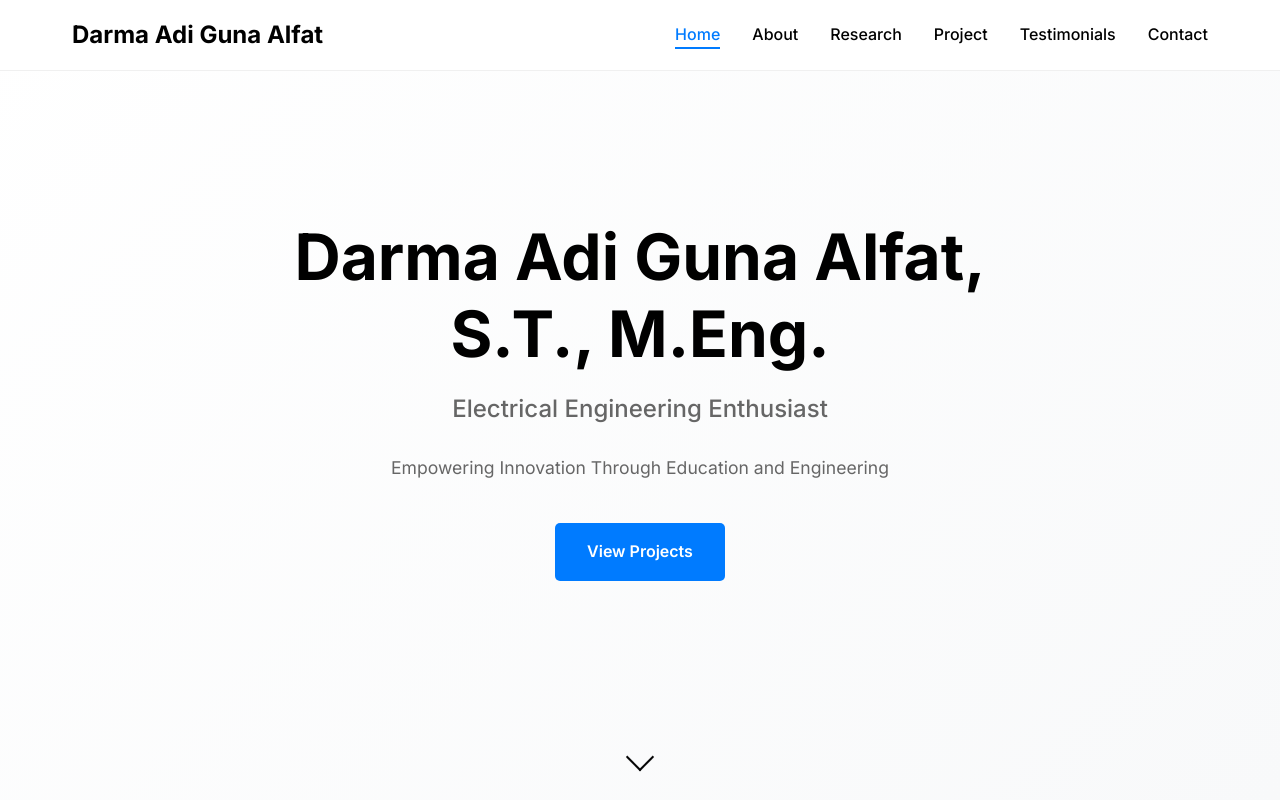
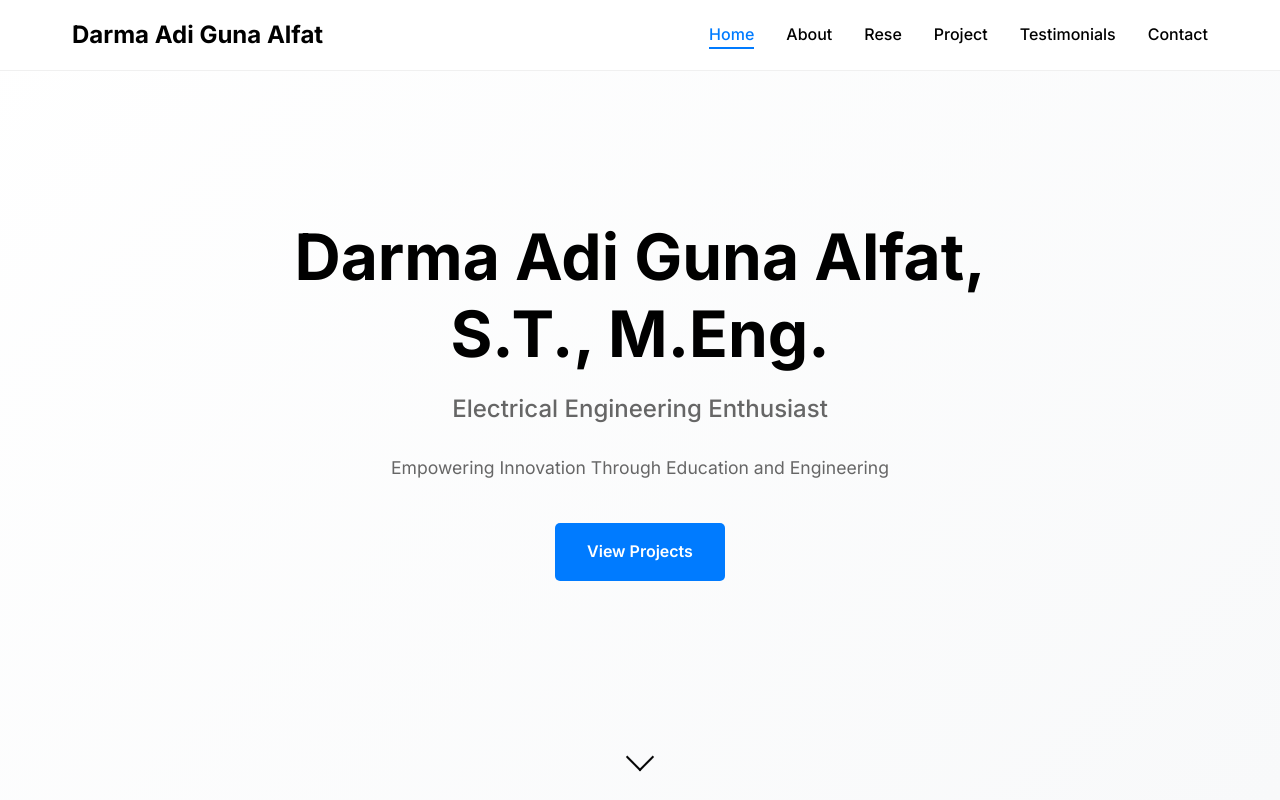
Before and after one commit to darmaadigunaalfat/darmaadigunaalfat_portfolio, a plain HTML site: page index.html in a window 1280 px wide. Shown: the top 800 px of the page. Drawn offline with Linux system fonts and the light colour scheme.

Commit message:
Update index.html

```diff
--- a/index.html
+++ b/index.html
@@ -30,7 +30,7 @@
                     <a href="#about" class="nav-link">About</a>
                 </li>
                 <li class="nav-item">
-                    <a href="#skills" class="nav-link">Research</a>
+                    <a href="#skills" class="nav-link">Rese</a>
                 </li>
                 <li class="nav-item">
                     <a href="#portfolio" class="nav-link">Project</a>
```
